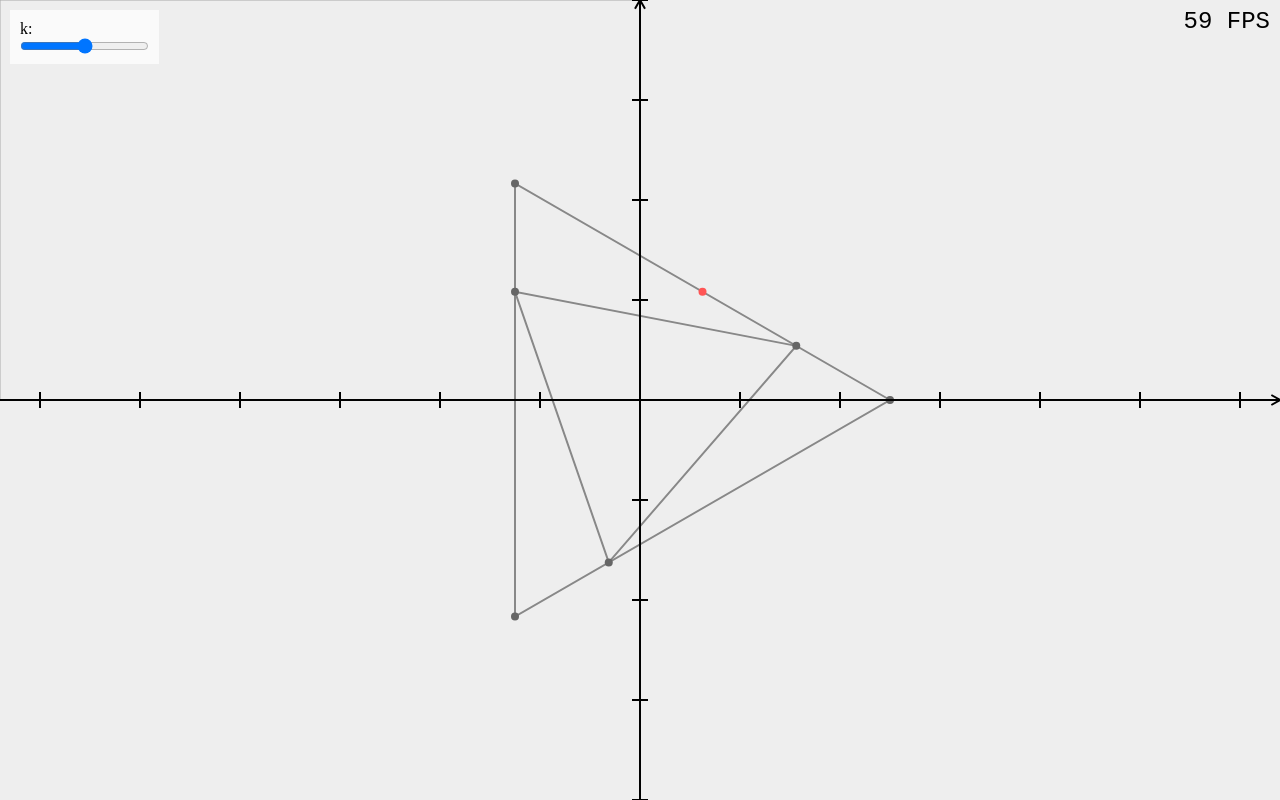
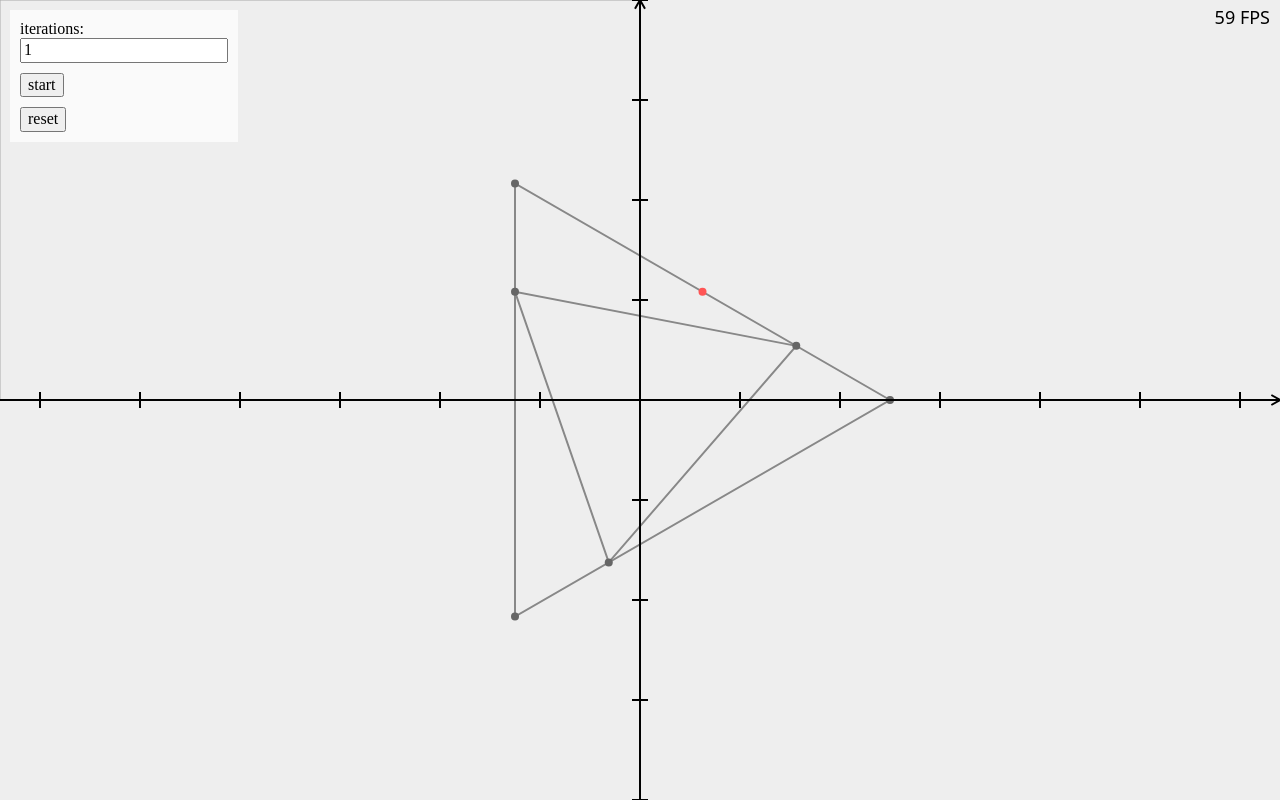
Before and after one commit to dmitmel/visualizations, a website built with webpack: page triangle/src/index.html in a window 1280 px wide. Built offline with nearby package versions, Linux system fonts and the light colour scheme.

Commit message:
add buttons for generating lines

```diff
--- a/triangle/src/index.html
+++ b/triangle/src/index.html
@@ -18,9 +18,11 @@
     <canvas id="canvas"></canvas>
     <form id="controls">
       <label>
-        k:
-        <input type="range" name="k" min="0" max="1" step="any" />
+        iterations:
+        <input type="number" name="iterations" min="1" value="1" />
       </label>
+      <button type="button" name="start">start</button>
+      <button type="button" name="reset">reset</button>
     </form>
   </body>
 </html>
--- a/triangle/src/index.ts
+++ b/triangle/src/index.ts
@@ -11,7 +11,23 @@ const LINE_COLOR = '#888';
 window.addEventListener('load', () => {
   let canvas = document.getElementById('canvas') as HTMLCanvasElement;
   let engine = new Engine(canvas);
-  let ctx = canvas.getContext('2d')!;
+  let ctx = engine.renderingContext;
+
+  let controls = document.getElementById('controls') as HTMLFormElement;
+  function getControl<T extends HTMLElement>(name: string): T {
+    return controls.elements.namedItem(name) as T;
+  }
+  let iterationsInput: HTMLInputElement = getControl('iterations');
+  let startButton: HTMLButtonElement = getControl('start');
+  let resetButton: HTMLButtonElement = getControl('reset');
+  startButton.addEventListener('click', () => {
+    let iterations = iterationsInput.valueAsNumber;
+    reset();
+    for (let i = 0; i < iterations; i++) nextPoint();
+  });
+  resetButton.addEventListener('click', () => {
+    reset();
+  });
 
   let { PI } = Math;
   let TWO_PI = PI * 2;
@@ -78,12 +94,19 @@ window.addEventListener('load', () => {
   }
   let innerShape = new Polygon(innerVertices);
 
-  let currentPoint = outerVertices[0].clone().lerp(outerVertices[1], 1 / 2);
+  let startPoint = outerVertices[0].clone().lerp(outerVertices[1], 1 / 2);
+  let currentPoint = startPoint;
   let currentEdgeIndex = 0;
 
   let drawnLines: Line[] = [];
 
-  (window as any).nextPoint = function nextPoint() {
+  function reset() {
+    currentPoint = startPoint;
+    currentEdgeIndex = 0;
+    drawnLines = [];
+  }
+
+  function nextPoint() {
     let currentInnerEdge = innerShape.edges[currentEdgeIndex];
     let currentOuterEdge =
       outerShape.edges[
@@ -105,7 +128,7 @@ window.addEventListener('load', () => {
     currentPoint = intersection;
     currentEdgeIndex++;
     if (currentEdgeIndex >= innerShape.edges.length) currentEdgeIndex = 0;
-  };
+  }
 
   let prevTime: number = null!;
   let prevFpsCalculationTime: number = null!;
@@ -125,7 +148,7 @@ window.addEventListener('load', () => {
     }
 
     if (fps != null) {
-      ctx.font = '24px monospace';
+      ctx.font = '18px sans';
       ctx.textAlign = 'end';
       ctx.textBaseline = 'top';
       ctx.fillStyle = '#000000';
--- a/triangle/src/style.css
+++ b/triangle/src/style.css
@@ -17,10 +17,16 @@ canvas {
   top: 0;
   left: 0;
   margin: 10px;
-  padding: 10px;
+  padding: 0;
   background: rgba(255, 255, 255, 0.7);
 }
 
-#controls input {
+#controls input,
+#controls label,
+#controls button {
   display: block;
 }
+
+#controls > * {
+  margin: 0.625em;
+}
--- a/triangle/webpack.config.js
+++ b/triangle/webpack.config.js
@@ -56,6 +56,9 @@ module.exports = {
     inline: true,
     publicPath: '/',
     overlay: true,
+    before(_app, server) {
+      server._watch(`src/**/*.html`);
+    },
   },
 
   module: {
```
